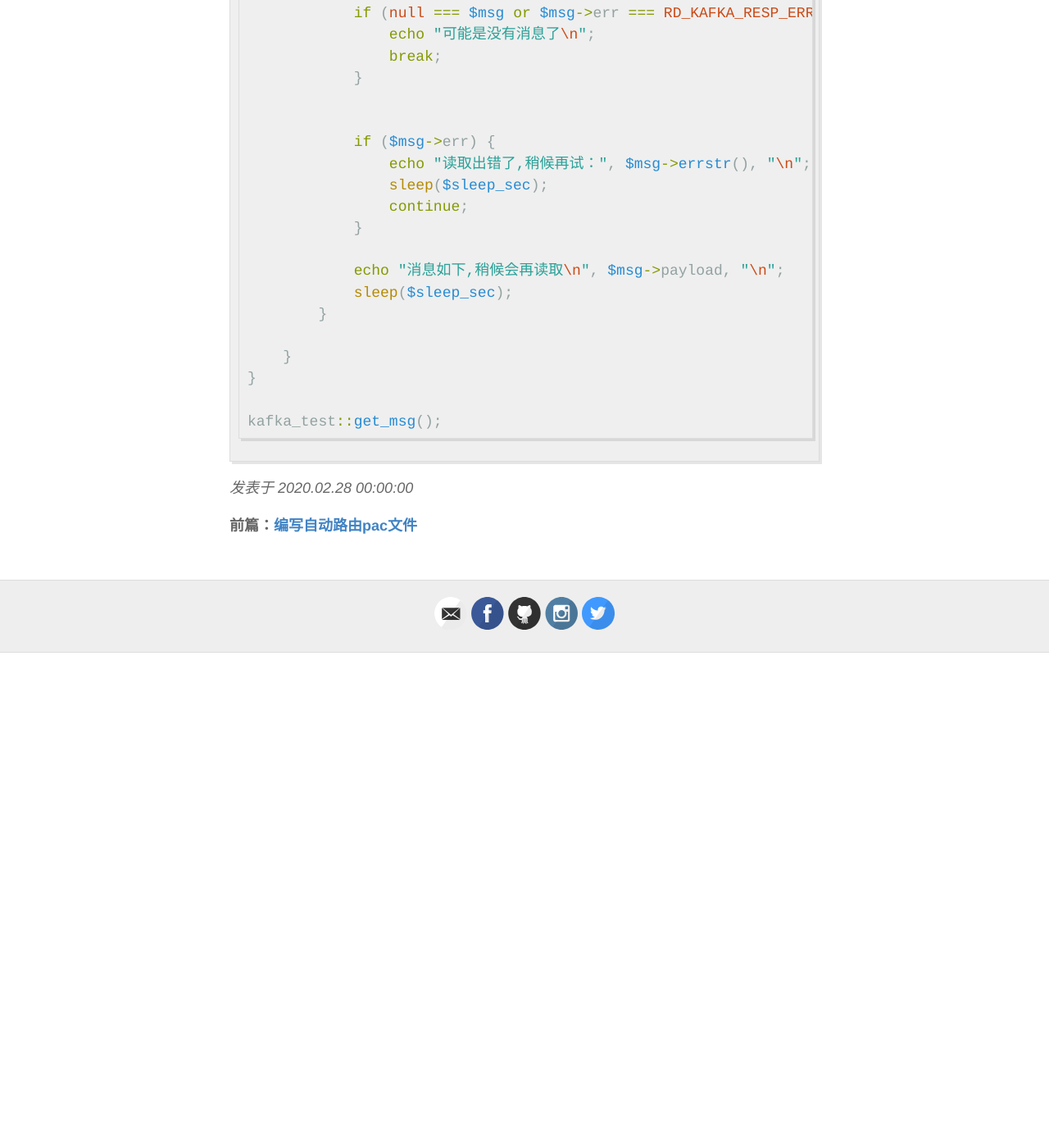
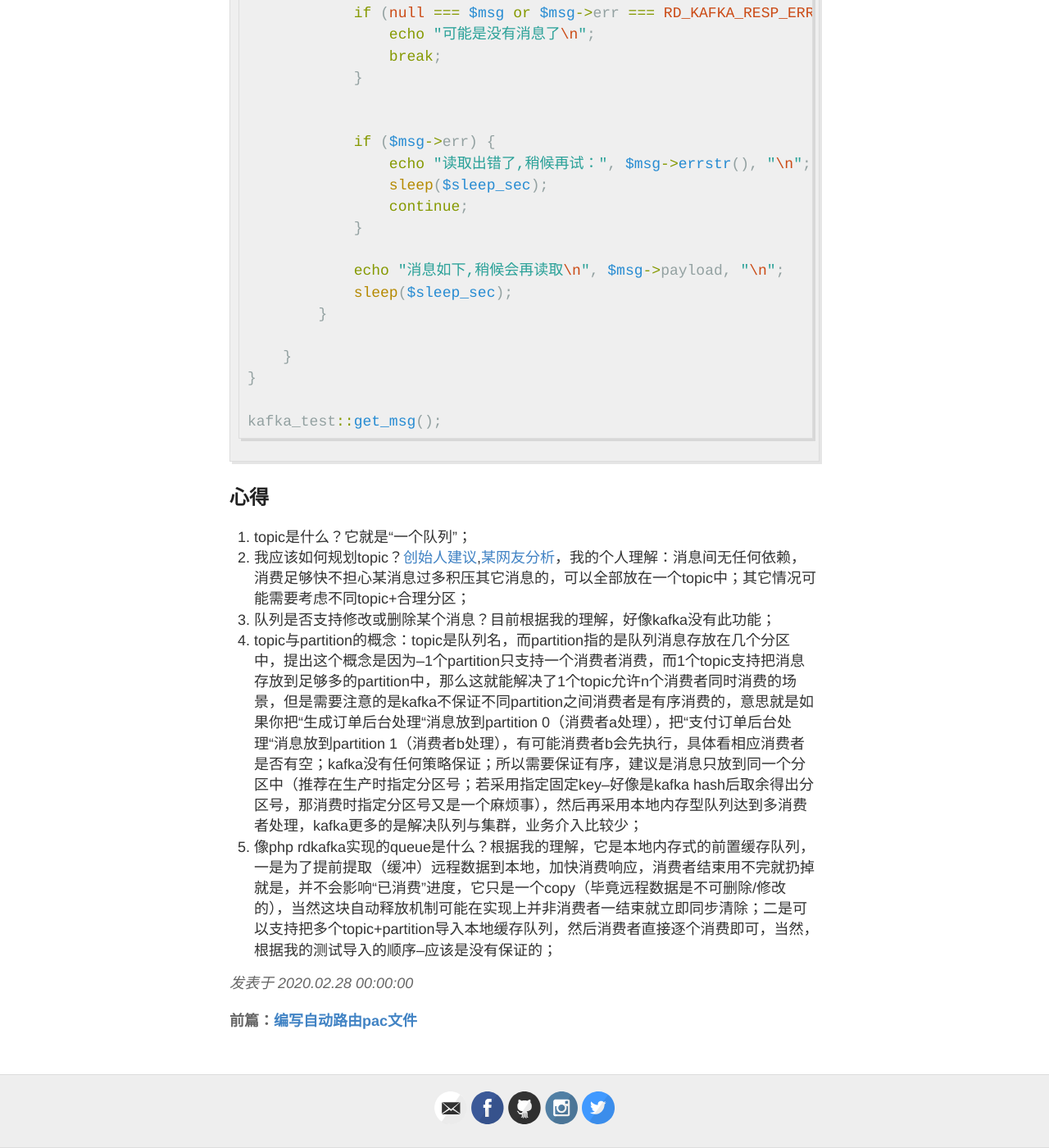
Before and after one commit to qidizi/qidizi.github.io, a Jekyll site: the page built from _posts/2020-02-28-kafka.md, in a window 1280 px wide and 1400 px high, scrolled down 4027 px. Shown: the whole window at 82% size. Built offline with Jekyll 4.4.1, drawn with Linux system fonts in a browser that asks for light colours; our own code applies the rules of GitHub Pages for plain Markdown files; before the commit the page ends 4823 px from its top, so only the background shows below that.

Commit message:
记录最近使用心得

````diff
--- a/_posts/2020-02-28-kafka.md
+++ b/_posts/2020-02-28-kafka.md
@@ -158,3 +158,11 @@ class kafka_test
 
 kafka_test::get_msg();
 ```
+
+## 心得
+
+1.  topic是什么？它就是“一个队列”；
+1.  我应该如何规划topic？[创始人建议](https://www.confluent.io/blog/how-choose-number-topics-partitions-kafka-cluster/),[某网友分析](https://zhuanlan.zhihu.com/p/51825245)，我的个人理解：消息间无任何依赖，消费足够快不担心某消息过多积压其它消息的，可以全部放在一个topic中；其它情况可能需要考虑不同topic+合理分区；
+1.  队列是否支持修改或删除某个消息？目前根据我的理解，好像kafka没有此功能；
+1.  topic与partition的概念：topic是队列名，而partition指的是队列消息存放在几个分区中，提出这个概念是因为--1个partition只支持一个消费者消费，而1个topic支持把消息存放到足够多的partition中，那么这就能解决了1个topic允许n个消费者同时消费的场景，但是需要注意的是kafka不保证不同partition之间消费者是有序消费的，意思就是如果你把“生成订单后台处理“消息放到partition 0（消费者a处理），把“支付订单后台处理“消息放到partition 1（消费者b处理），有可能消费者b会先执行，具体看相应消费者是否有空；kafka没有任何策略保证；所以需要保证有序，建议是消息只放到同一个分区中（推荐在生产时指定分区号；若采用指定固定key--好像是kafka hash后取余得出分区号，那消费时指定分区号又是一个麻烦事），然后再采用本地内存型队列达到多消费者处理，kafka更多的是解决队列与集群，业务介入比较少；
+1.  像php rdkafka实现的queue是什么？根据我的理解，它是本地内存式的前置缓存队列，一是为了提前提取（缓冲）远程数据到本地，加快消费响应，消费者结束用不完就扔掉就是，并不会影响“已消费”进度，它只是一个copy（毕竟远程数据是不可删除/修改的），当然这块自动释放机制可能在实现上并非消费者一结束就立即同步清除；二是可以支持把多个topic+partition导入本地缓存队列，然后消费者直接逐个消费即可，当然，根据我的测试导入的顺序--应该是没有保证的；
````
